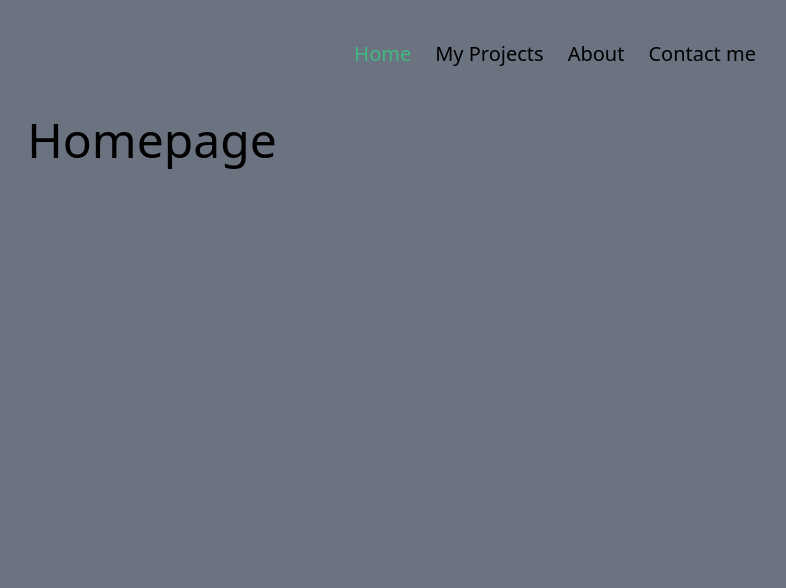
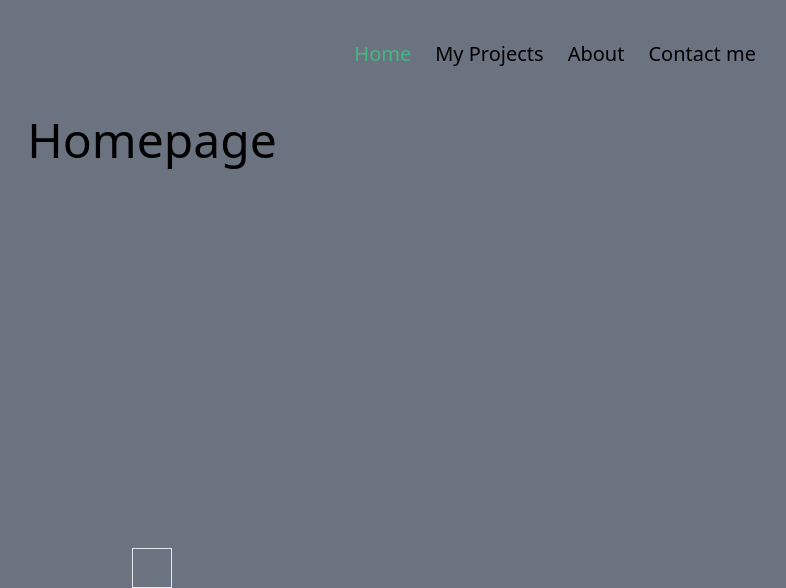
Before and after one commit to vanilla-cheesecake/vue-portfolio, a Vue app: page / in a window 1280 px wide. Shown: the top 588 px of the page, without its empty margins (488-1274 px from the left). Built offline with nearby package versions, Linux system fonts and the light colour scheme.

Commit message:
just add container

```diff
--- a/src/App.vue
+++ b/src/App.vue
@@ -2,7 +2,7 @@
     <div class="app">
         <Nav />
         <transition
-            mode="in-out"
+            mode="out-in"
             enter-active-class="animate__animated animate__fadeIn"
             leave-active-class="animate__animated animate__fadeOut">
           <router-view />
--- a/src/views/Home.vue
+++ b/src/views/Home.vue
@@ -1,12 +1,19 @@
 <template>
 
-  <section class="relative flex mx-auto justify-center m-3">
+ <div class="container">
+    <section class="flex mx-auto justify-center m-3">
         <h1 class="text-5xl">Homepage</h1>
   </section>
 
   <!-- <section class="relative flex mx-auto justify-center items-center flex-col mt-12">
     <qoutes />
   </section> -->
+     <section class="relative flex mt-96 mx-auto justify-center w-10 h-10 border b-blue-500">
+        <div>
+
+        </div>
+      </section>
+ </div>
 
 </template>
 
--- a/src/views/Projects.vue
+++ b/src/views/Projects.vue
@@ -1,7 +1,15 @@
 <template>
-  <section class="flex mx-auto justify-center m-3">
+  <div class="container">
+      <section class="flex mx-auto justify-center m-3">
     <div class="text-5xl">
       <h1>Projects page</h1>
     </div>
   </section>
+    <section class="relative flex mt-96 mx-auto justify-center w-10 h-10 border b-blue-500">
+        <div>
+
+        </div>
+      </section>
+  </div>
+
 </template>
```
